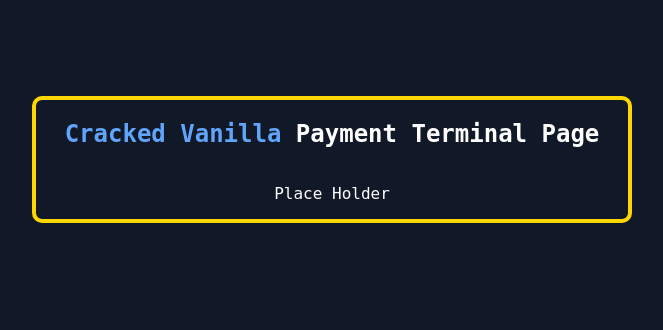
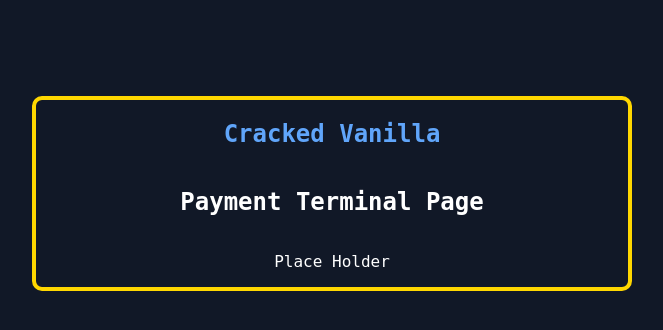
Before and after one commit to pbDataSys/craked-vanilla-development, a plain HTML site: page cracked-vanilla-payment.html in a window 1280 px wide. Shown: the whole page, without its empty margins (308-971 px from the left). Drawn offline with Linux system fonts and the light colour scheme.

Commit message:
centered text

```diff
--- a/cracked-vanilla-payment.html
+++ b/cracked-vanilla-payment.html
@@ -8,7 +8,8 @@
 </head>
 <body>
     <article class="place-holder">
-        <h1><span>Cracked Vanilla</span> Payment Terminal Page</h1>
+        <h1><span>Cracked Vanilla</span></h1>
+        <h1>Payment Terminal Page</h1>
         <p>Place Holder</p>
     </article>
 </body>
--- a/css/payment.css
+++ b/css/payment.css
@@ -14,11 +14,13 @@ color: rgb(96 165 250 )
     color: gold;
 }
 
+
 .place-holder{
     display: flex;
     flex-direction: column;
     justify-content: center;
     align-items: center;
+    text-align: center;
     margin: auto;
     border-radius: 10px;
     border: 4px solid gold;
```
